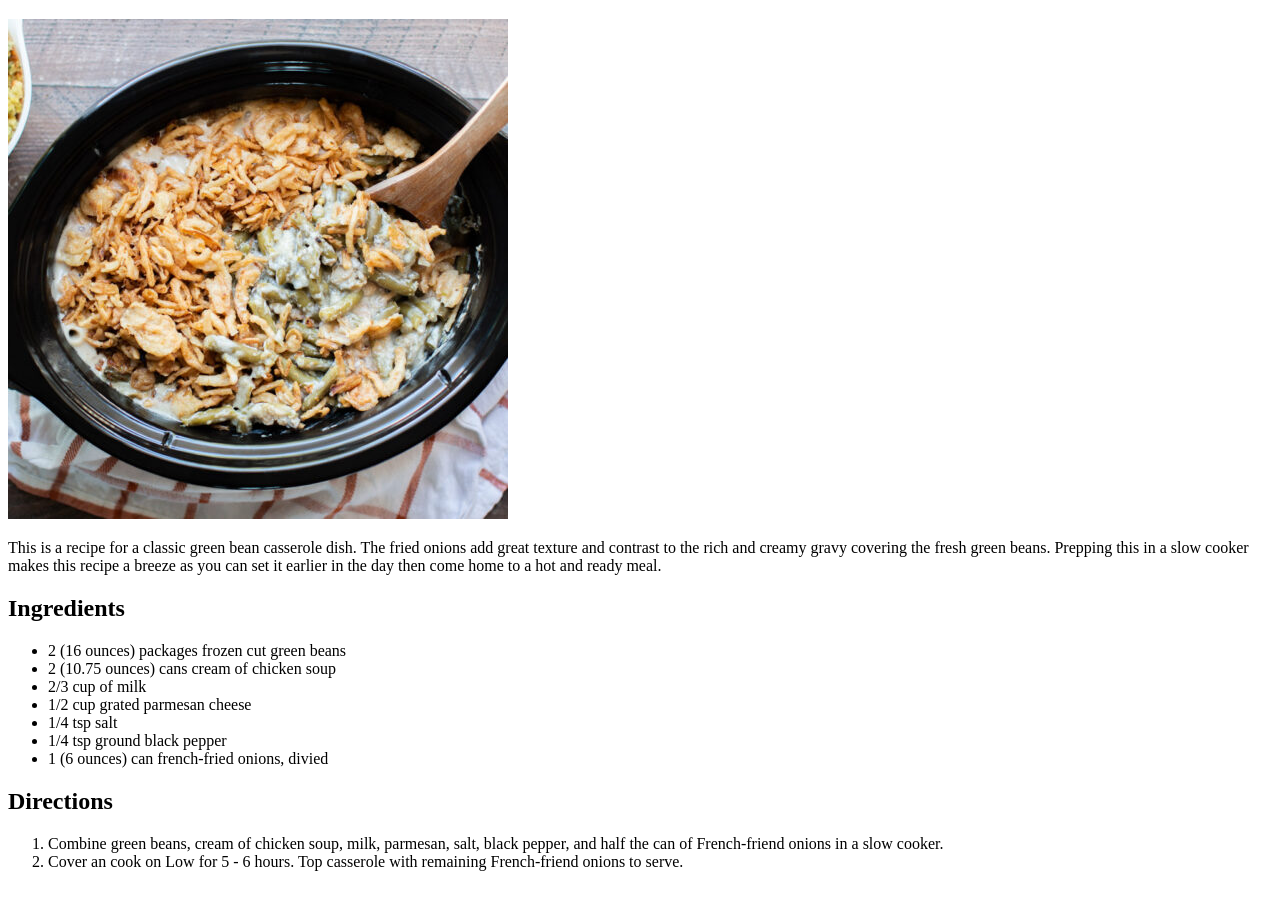
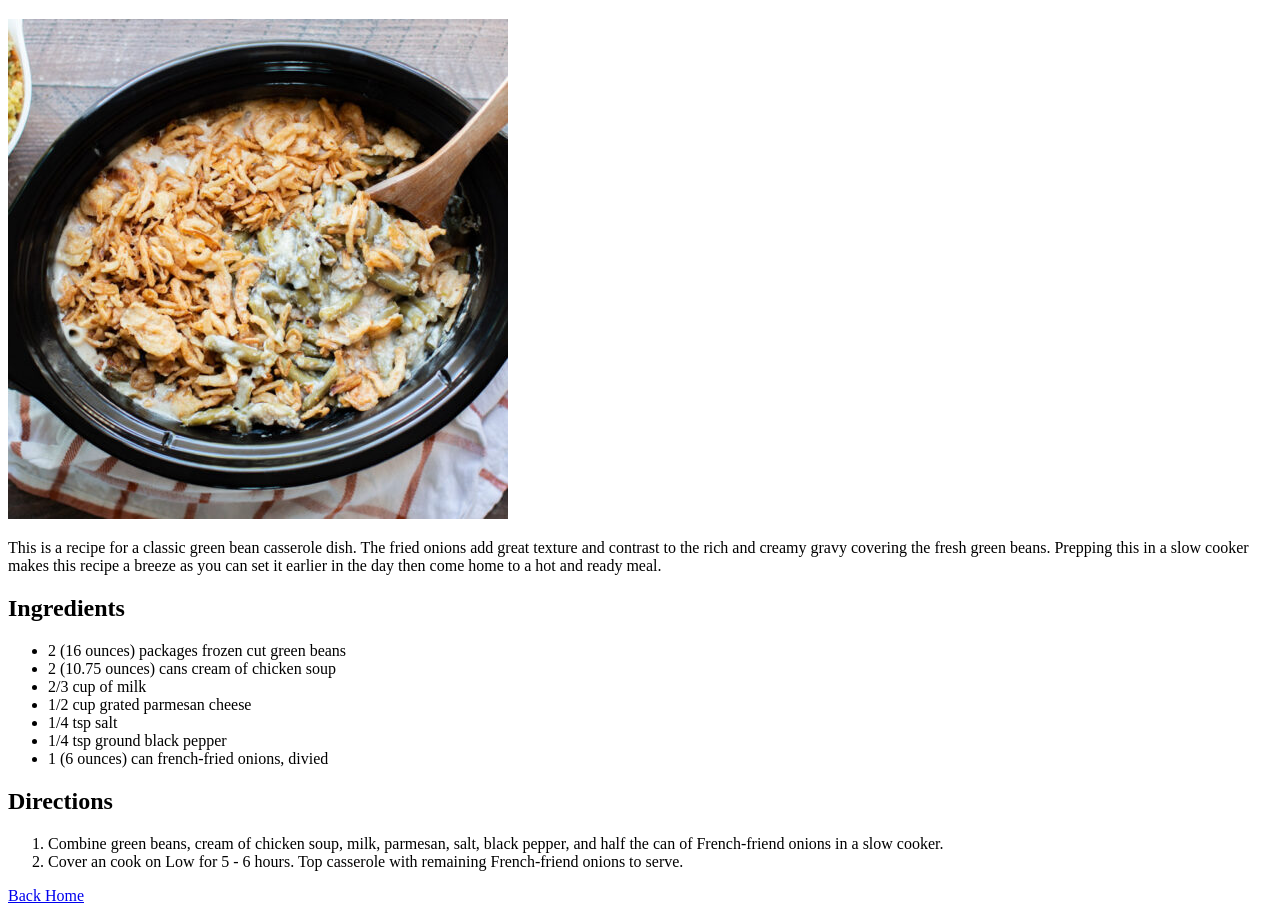
Before and after one commit to vinhb/odin-recipes, a plain HTML site: page recipes/slow-cooker-green-bean-casserole.html in a window 1280 px wide. Shown: the part 61-974 px from the top of the page. Before the commit the page ends 948 px from the top, so only its background shows below. Drawn offline with Linux system fonts and the light colour scheme.

Commit message:
add return to homepage link

```diff
--- a/recipes/slow-cooker-green-bean-casserole.html
+++ b/recipes/slow-cooker-green-bean-casserole.html
@@ -32,5 +32,6 @@
 
     </ol>
 
+    <span><a href='../index.html'>Back Home</a></span>
 </body>
 </html>
```
